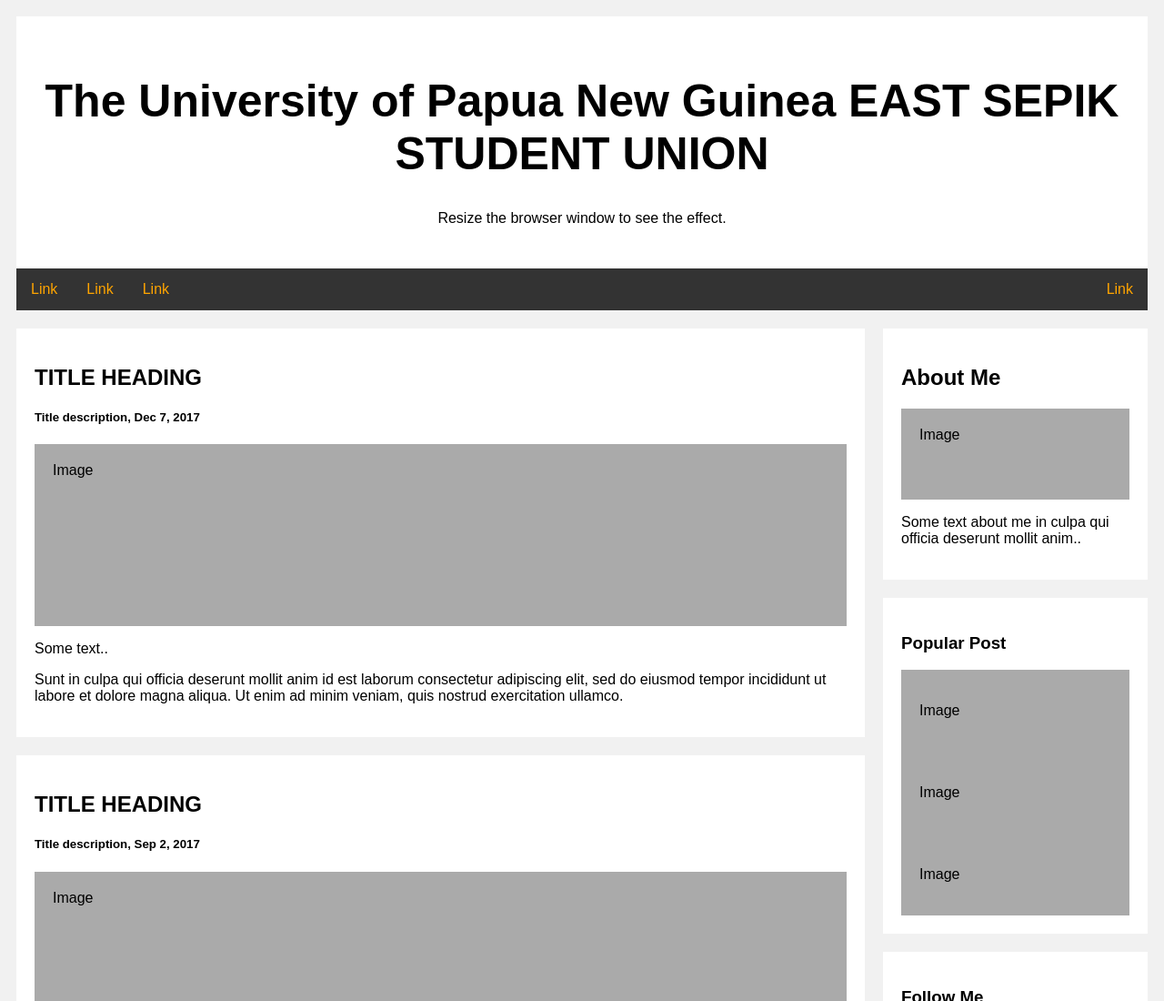
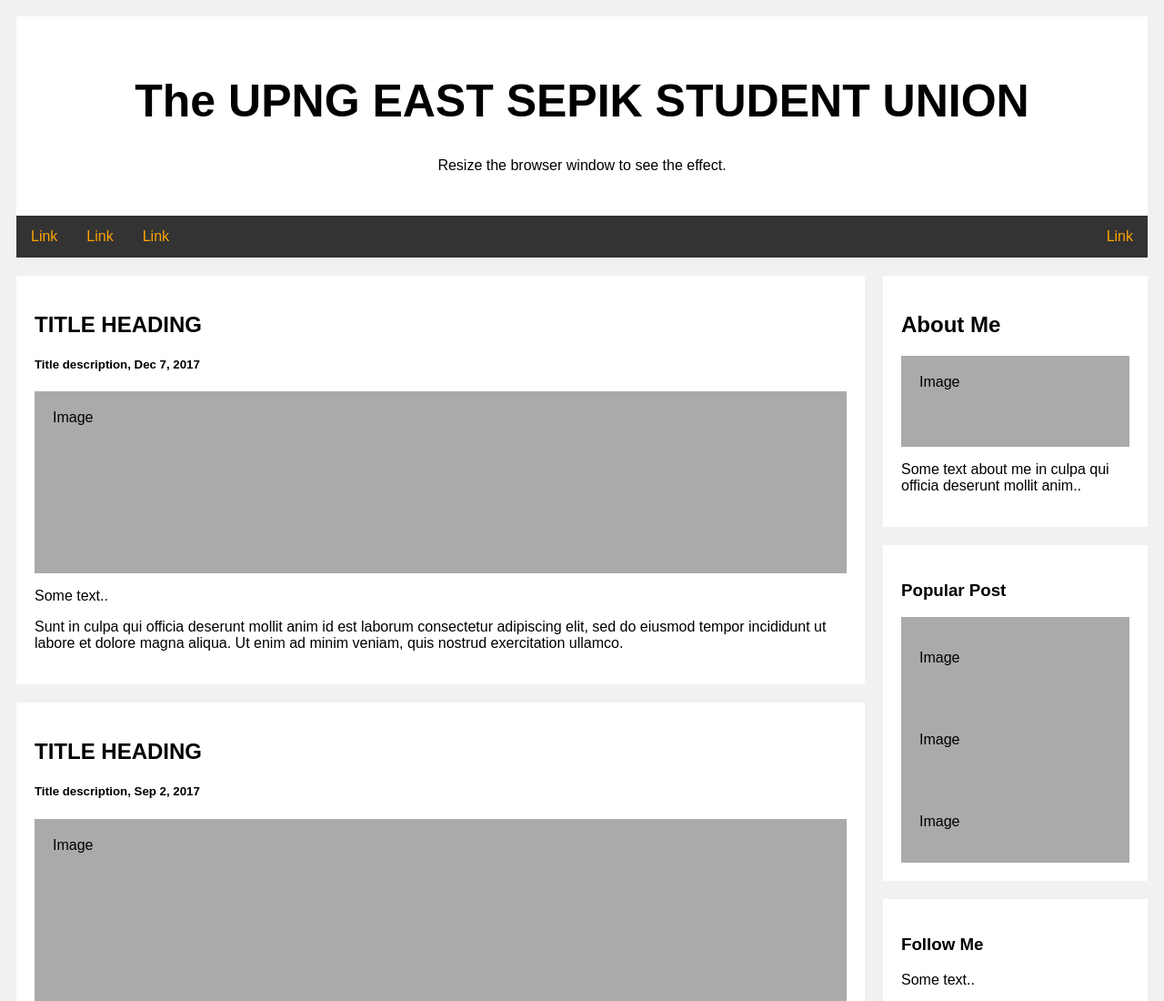
Before and after one commit to Hamambi/Xspace, a plain HTML site: page index.html in a window 1280 px wide. Shown: the top 1100 px of the page at 91% size. Drawn offline with Linux system fonts and the light colour scheme.

Commit message:
Update index.html

```diff
--- a/index.html
+++ b/index.html
@@ -9,7 +9,7 @@
 <body>
 
 <div class="header">
-  <h1>The University of Papua New Guinea EAST SEPIK STUDENT UNION</h1>
+  <h1>The UPNG EAST SEPIK STUDENT UNION</h1>
   <p>Resize the browser window to see the effect.</p>
 </div>
 
```
